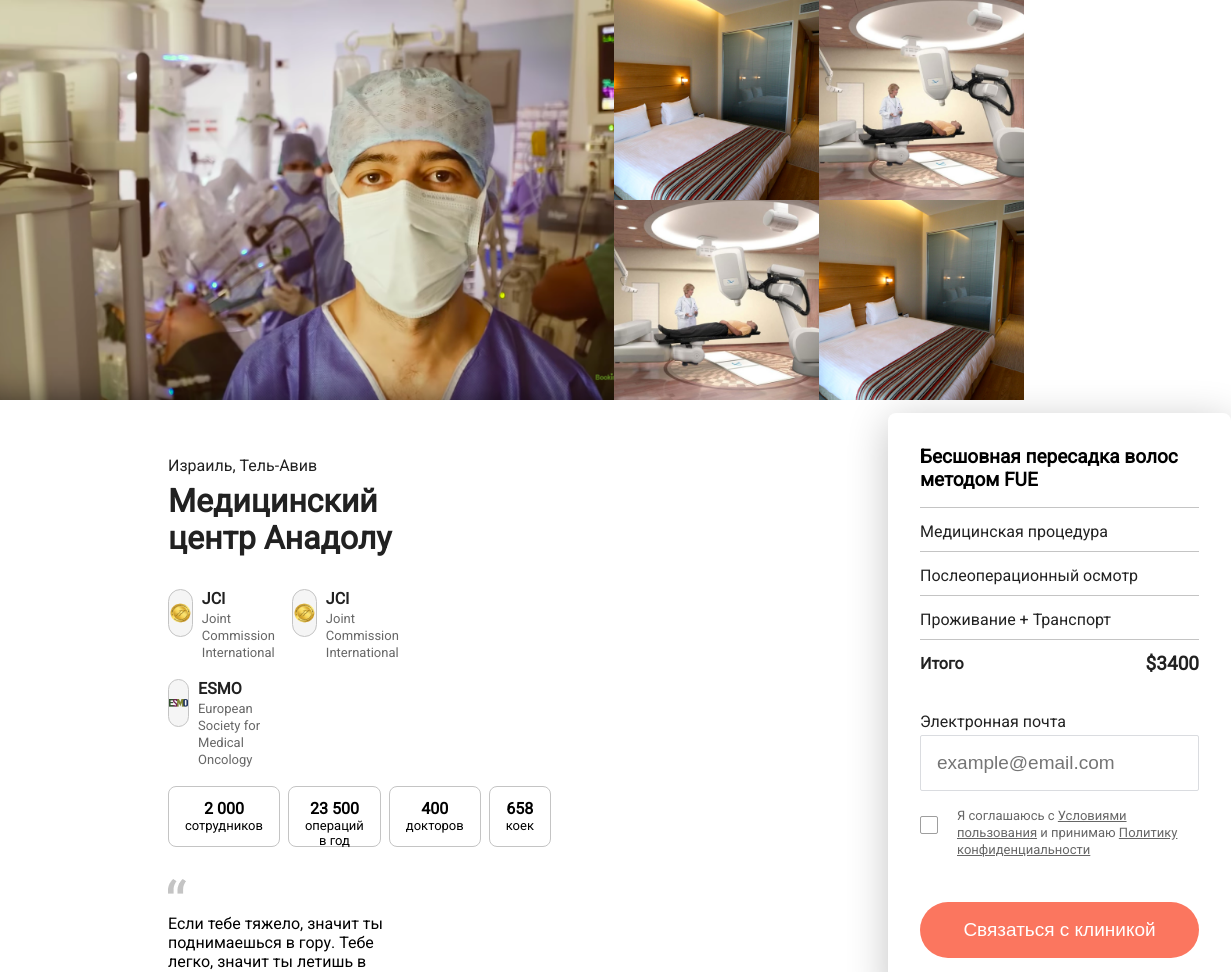
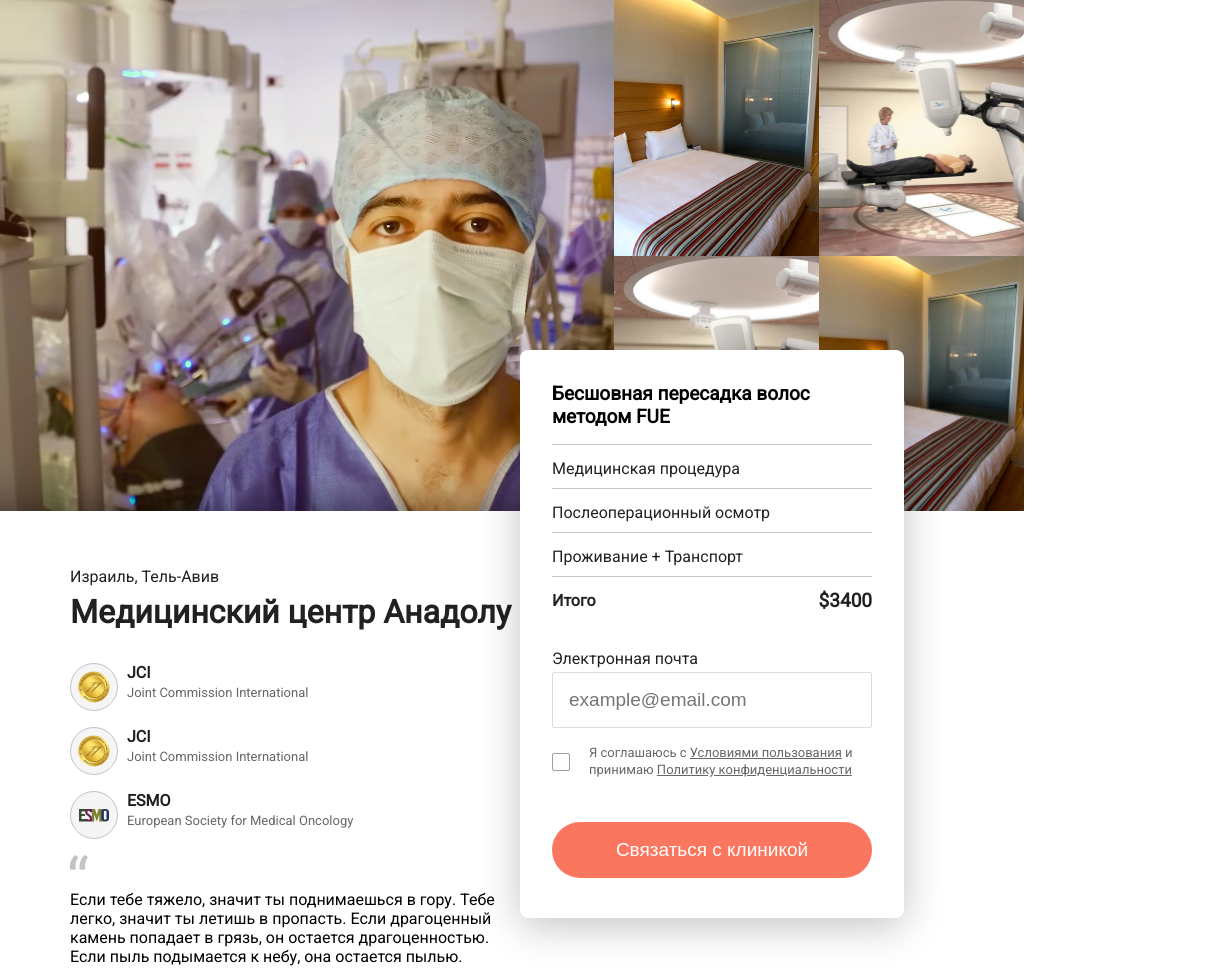
Before and after one commit to semkaway/page-sample, a Vue app: page / in a window 1024 px wide. Shown: the top 972 px of the page, 1231 px wide, since content can reach past the window. Built offline with nearby package versions, Linux system fonts and the light colour scheme.

Commit message:
[ADD] adjustment for tablet

```diff
--- a/src/components/Homepage.vue
+++ b/src/components/Homepage.vue
@@ -220,11 +220,82 @@
         .homepage__images {
             height: 600px;
         }
+
+        .homepage__form {
+            margin-left: 1500px;
+            width: 384px;
+            margin-right: 50px;
+            margin-top: 350px;
+        }
+
     }
 
-    @media screen and (min-width: 768px) and (max-width: 1200px) {
+    @media screen and (min-width: 1030px) and (max-width: 1250px) {
+        .homepage__form {
+            margin-left: 650px;
+            width: 384px;
+            margin-right: 50px;
+            margin-top: 350px;
+        }
+
+        .homepage__info {
+            padding-left: 70px;
+            padding-right: 575px;
+        }
+
+        .info-block-holder__item {
+            width: 100%;
+        }
+
+        .homepage__numbers {
+            display: none;
+        }
+    }
+
+    @media screen and (min-width: 900px) and (max-width: 1030px) {
+        .homepage__form {
+            margin-left: 520px;
+            width: 384px;
+            margin-right: 50px;
+            margin-top: 350px;
+        }
+
+        .homepage__info {
+            padding-left: 70px;
+            padding-right: 500px;
+        }
+
+        .info-block-holder__item {
+            width: 100%;
+        }
+
+        .homepage__numbers {
+            display: none;
+        }
+    }
+
+    @media screen and (min-width: 768px) and (max-width: 900px) {
         .homepage__images {
             height: 400px;
+        }
+
+        .homepage__form {
+            margin-left: 440px;
+            margin-right: 70px;
+            margin-top: 300px;
+        }
+
+        .homepage__info {
+            padding-left: 70px;
+            padding-right: 450px;
+        }
+
+        .info-block-holder__item {
+            width: 100%;
+        }
+
+        .homepage__numbers {
+            display: none;
         }
     }
 
```
